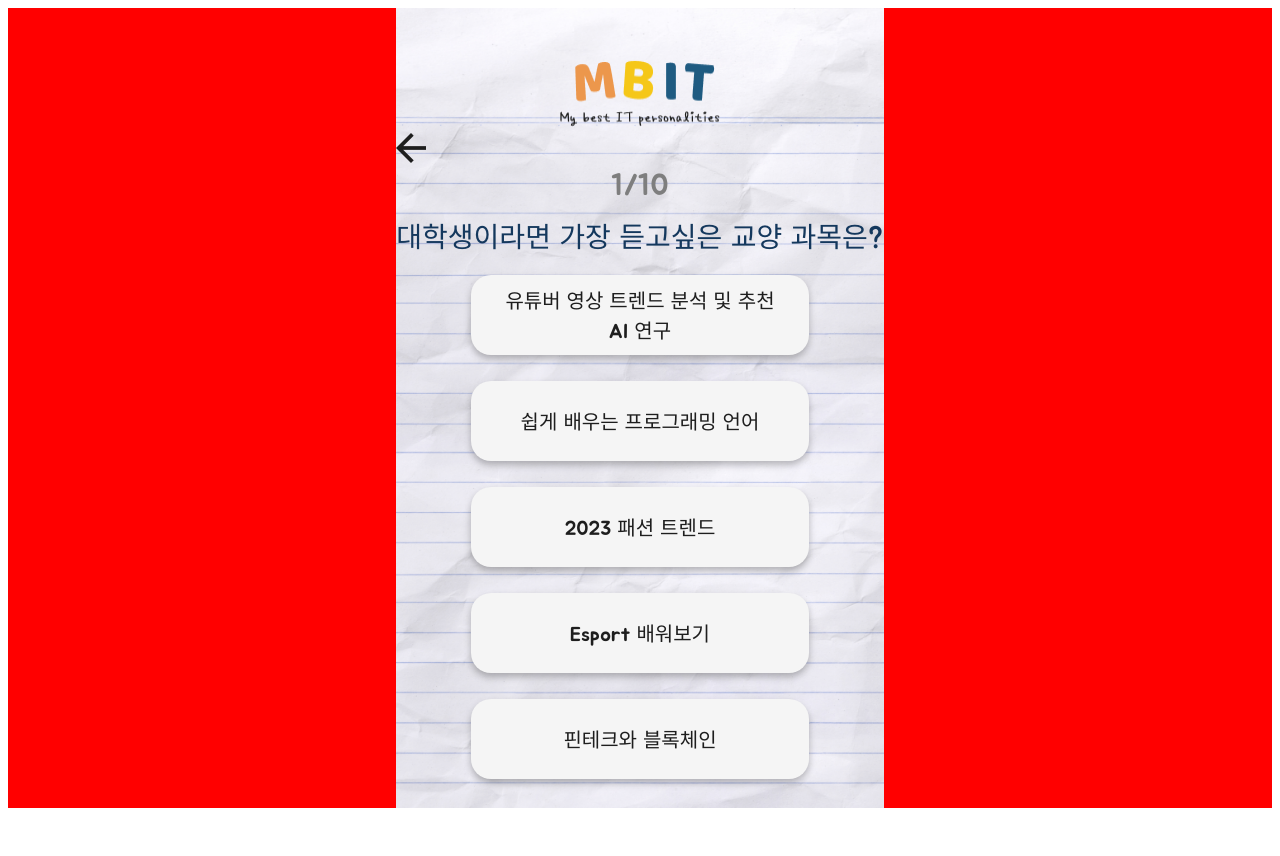
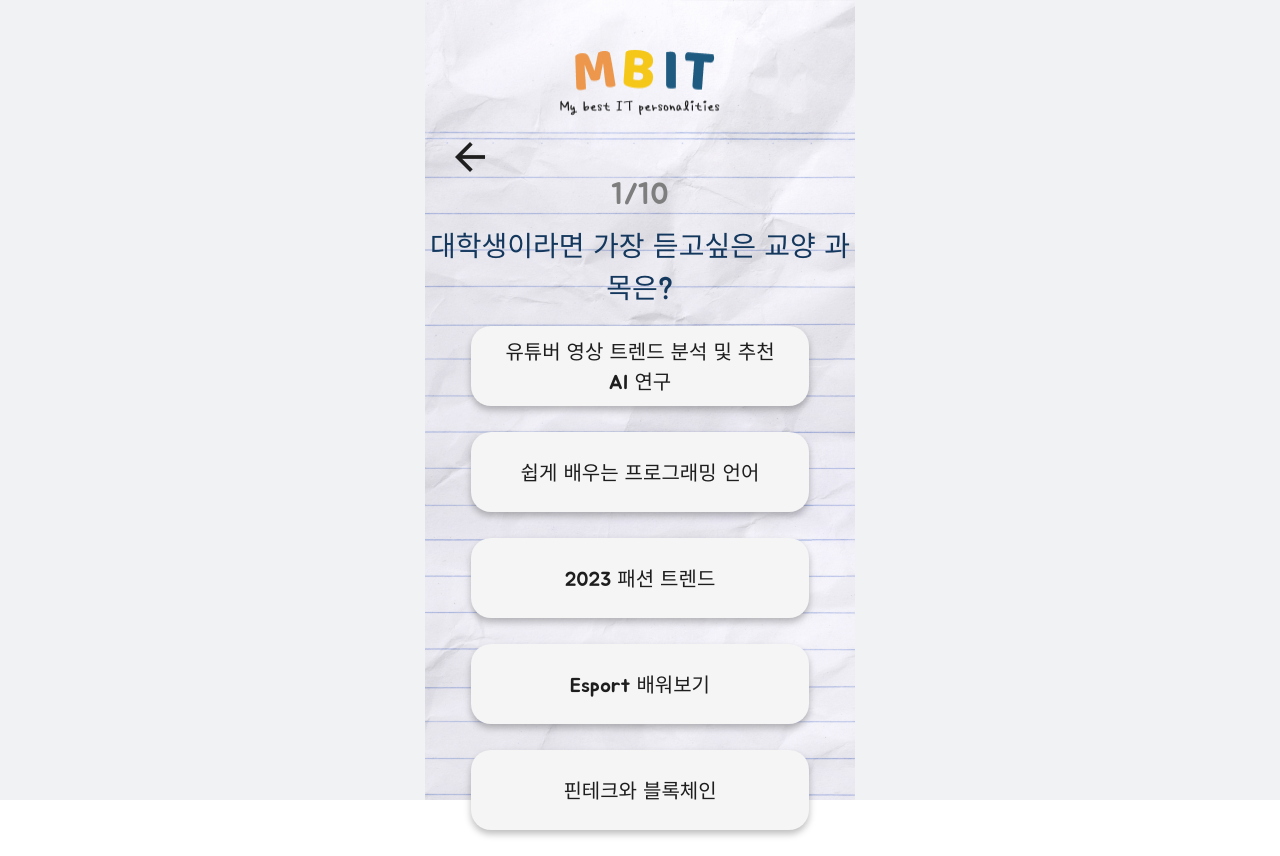
Before and after one commit to danii0110/MBIT-react, a React (Create React App) app: page /test/1 in a window 1280 px wide. Before the commit the page ends 816 px from the top, so only its background shows below. Built offline with nearby package versions, Linux system fonts and the light colour scheme.

Commit message:
feat: 배경 이미지 조정

```diff
--- a/public/index.html
+++ b/public/index.html
@@ -26,7 +26,7 @@
     -->
     <title>React App</title>
   </head>
-  <body>
+  <body style="margin: 0px">
     <noscript>You need to enable JavaScript to run this app.</noscript>
     <div id="root"></div>
     <!--
--- a/src/StartPage.jsx
+++ /dev/null
@@ -1,5 +0,0 @@
-const StartPage = () => {
-  return <div>Start!</div>;
-};
-
-export default StartPage;
--- a/src/pages/TestPage.jsx
+++ b/src/pages/TestPage.jsx
@@ -16,8 +16,6 @@ function TestPage() {
   const [quiz, setQuiz] = useState({});
   const [id, setId] = useState(0);
   const [type, setType] = useState('');
-
-  // const [error, setError] = useState();
 
   useEffect(() => {
     // props 객체의 변경 감지(useEffect)
--- a/src/pages/TestPage.module.scss
+++ b/src/pages/TestPage.module.scss
@@ -1,30 +1,28 @@
 .background {
-  background-color: red;
+  background-color: #f1f2f4;
   margin: 0;
   display: flex;
   justify-content: center;
+  min-height: 100%;
 }
 
 .container {
-  // width: 100vw;
-  max-width: 600px;
+  max-width: 430px;
   height: 100vh;
   background-image: url('../assets/images/background-test.png');
   background-position: top;
   background-repeat: no-repeat;
   background-size: cover;
-  // background-size: contain;
-  -webkit-overflow-scrolling: touch; /* 스크롤 부드럽게 처리 */
 
   display: flex;
   flex-direction: column;
   .top {
-    flex: 3.92;
+    margin-top: 28px;
   }
   .logos {
-    flex: 9.69;
     display: flex;
     justify-content: center;
+    width: 100%;
 
     .logo {
       width: 160px;
@@ -32,24 +30,17 @@
     }
   }
   .bottom {
-    flex: 86.39;
-
+    margin-top: 20px;
     .backArrow {
       width: 30px;
       height: 30px;
-      // margin-top: 17px;
-      // display: flex;
-      // justify-content: center;
-      // // flex-direction: row;
-      // justify-content: center;
-      // align-items: center;
+      margin-left: 30px;
     }
     .progress {
       text-align: center;
       font-family: 'Jua', sans-serif;
       font-size: 30px;
       color: #7e7e7e;
-      // margin-top: 180px;
     }
 
     .question {
@@ -65,19 +56,5 @@
       flex-direction: column;
       align-items: center;
     }
-    // .btn {
-    //   display: flex;
-    //   flex-direction: row;
-    //   justify-content: space-between;
-    //   margin: 19px 25px 0 25px;
-    //   .backBtn {
-    //     width: 107px;
-    //     height: 49px;
-    //   }
-    //   .nextBtn {
-    //     width: 107px;
-    //     height: 49px;
-    //   }
-    // }
   }
 }
```
Also changed, not shown: src/assets/images/background-test.png.
